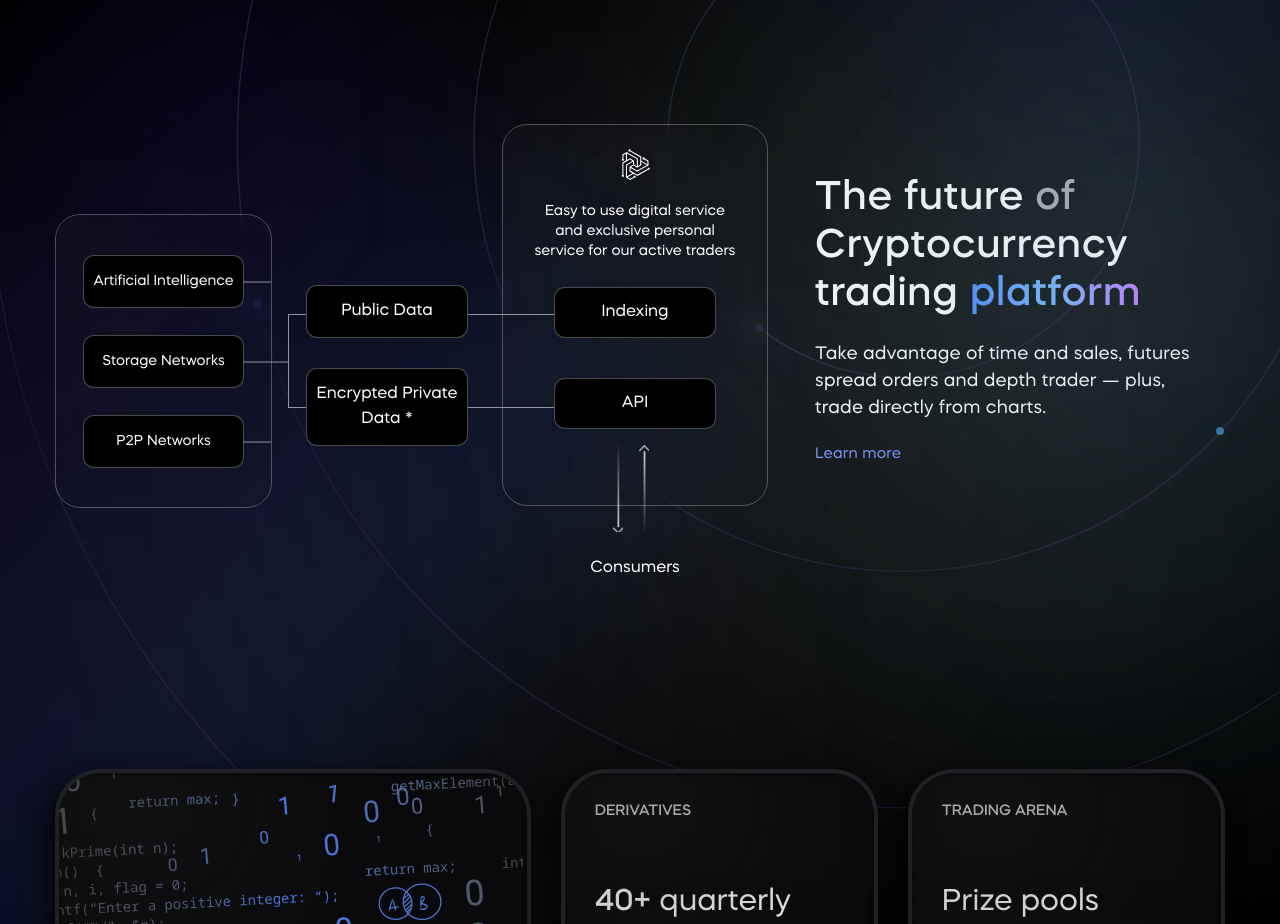
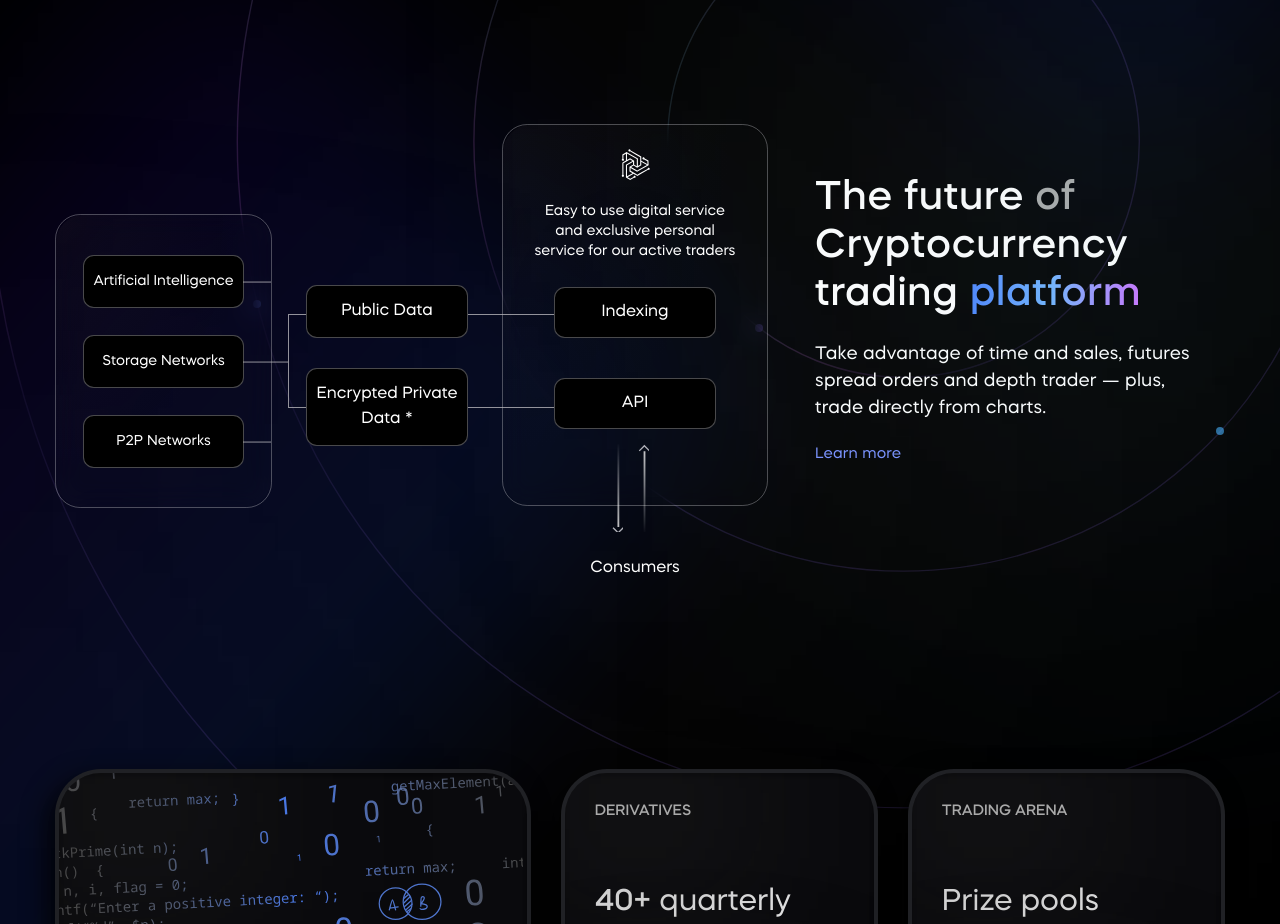
Before and after one commit to Emelya99/crypto, a React (Create React App) app: page / in a window 1280 px wide. Shown: the part 1600-2524 px from the top of the page. Built offline with nearby package versions, Linux system fonts and the light colour scheme.

Commit message:
Fixied bg svg

```diff
--- a/src/components/Platform/Platform.module.scss
+++ b/src/components/Platform/Platform.module.scss
@@ -12,8 +12,8 @@
         top: 39%;
         left: 50%;
         transform: translate(-50%, 0px);
-        width: 497px;
-        height: 277px;
+        width: 270px;
+        height: 236px;
         background: #949494;
         opacity: 0.5;
         filter: blur(275px);
@@ -21,12 +21,12 @@
     }
 
     &::before {
-        width: 265px;
-        height: 265px;
+        width: 150px;
+        height: 150px;
         bottom: -104px;
         left: -27px;
         background: #666666;
-        filter: blur(250px);
+        filter: blur(225px);
     }
 }
 
@@ -37,21 +37,21 @@
         content: '';
         position: absolute;
         filter: blur(225px);
-        width: 253px;
-        height: 253px;
+        width: 146px;
+        height: 150px;
     }
 
     &::after {
         background: #64D0FF;
         opacity: 0.8;
-        top: 34px;
-        right: 0px;
+        top: 75px;
+        right: 58px;
     }
 
     &::before {
         background: #929292;
-        top: -16px;
-        right: 100px;
+        top: -49px;
+        right: 183px;
     }
 }
 
```
